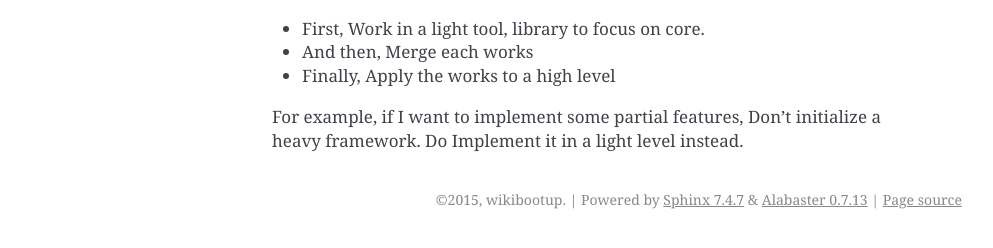
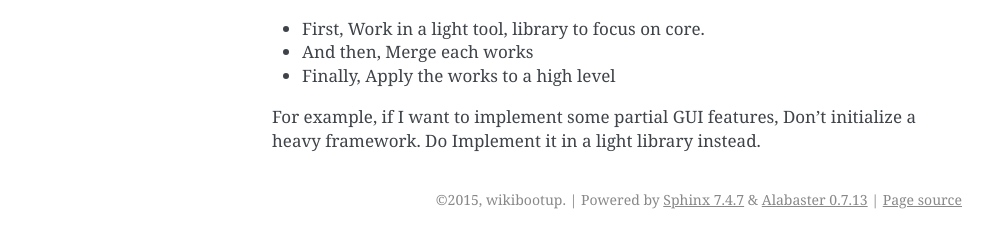
Before and after one commit to my-snippet/SmallKnowlege, a Sphinx documentation site: the page built from docs/source/Software.rst, in a window 1280 px wide. Shown: the part 338-586 px from the top of the page, without its empty margins (148-1141 px from the left). Built offline with Sphinx 7.4.7, drawn with Linux system fonts in a browser that asks for light colours.

Commit message:
modify comment : software

```diff
--- a/docs/source/Software.rst
+++ b/docs/source/Software.rst
@@ -17,5 +17,5 @@ If not, keep the default state. Because You will forget all of your customizatio
 - And then, Merge each works
 - Finally, Apply the works to a high level
 
-For example, if I want to implement some partial features, Don't initialize a heavy framework.
-Do Implement it in a light level instead.
+For example, if I want to implement some partial GUI features, Don't initialize a heavy framework.
+Do Implement it in a light library instead.
```
